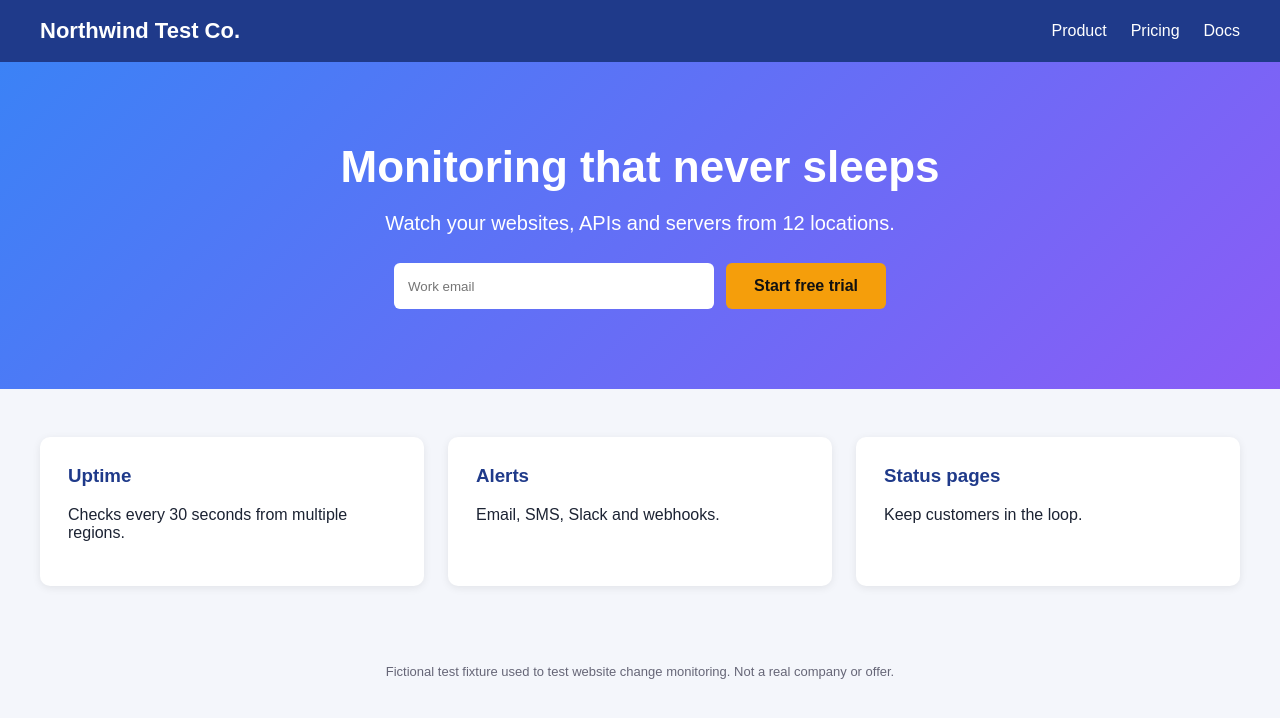
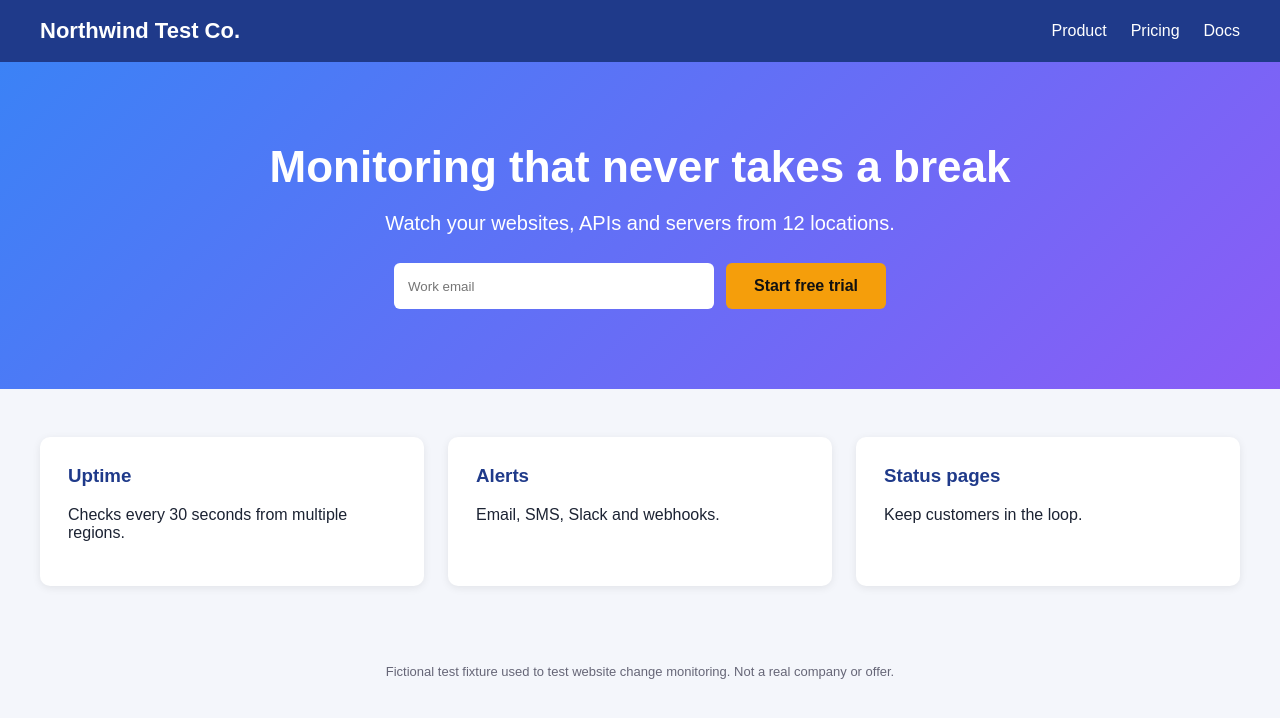
Before and after one commit to AlexItrinity/wcm-test-fixtures, a plain HTML site: page dev.html in a window 1280 px wide. Drawn offline with Linux system fonts and the light colour scheme.

Commit message:
R5: dev headline wording edit

```diff
--- a/dev.html
+++ b/dev.html
@@ -1,6 +1,6 @@
 <!doctype html><html lang="en"><head><meta charset="utf-8"><meta name="viewport" content="width=device-width,initial-scale=1">
 <meta name="robots" content="noindex,nofollow"><title>Northwind - Home</title><link rel="stylesheet" href="style.css"></head><body>
-<header class="top"><div class="logo">Northwind Test Co.</div><nav><a href="#">Product</a><a href="#">Pricing</a><a href="#">Docs</a></nav></header><section class="hero"><h1>Monitoring that never sleeps</h1><p>Watch your websites, APIs and servers from 12 locations.</p>
+<header class="top"><div class="logo">Northwind Test Co.</div><nav><a href="#">Product</a><a href="#">Pricing</a><a href="#">Docs</a></nav></header><section class="hero"><h1>Monitoring that never takes a break</h1><p>Watch your websites, APIs and servers from 12 locations.</p>
 <div class="form"><input placeholder="Work email"><button class="btn">Start free trial</button></div></section>
 <section class="grid"><div class="card"><h3>Uptime</h3><p>Checks every 30 seconds from multiple regions.</p></div>
 <div class="card"><h3>Alerts</h3><p>Email, SMS, Slack and webhooks.</p></div><div class="card"><h3>Status pages</h3><p>Keep customers in the loop.</p></div></section><footer>Fictional test fixture used to test website change monitoring. Not a real company or offer.</footer></body></html>
```
